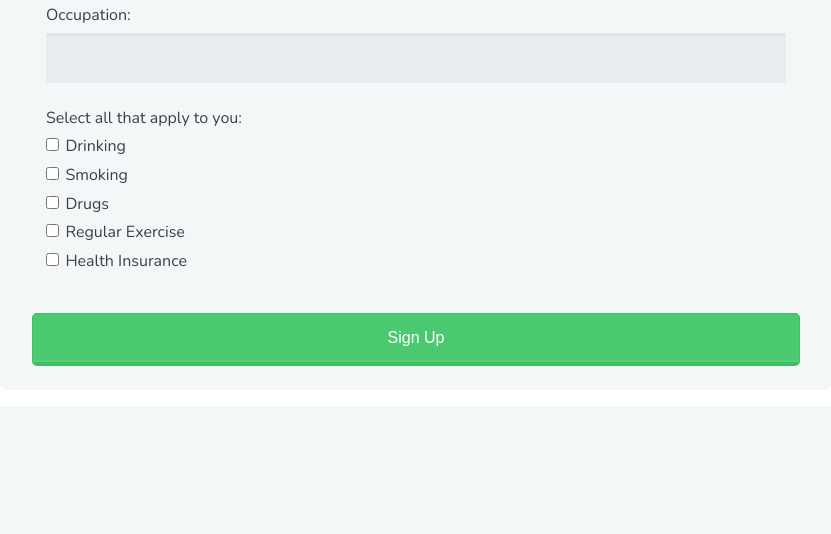
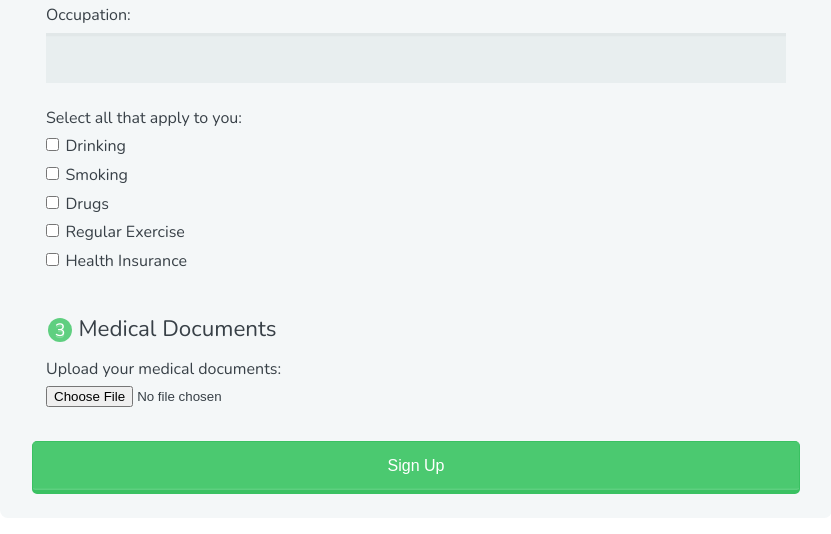
Before and after one commit to aakashrajaraman/HealthSync, a Flask app: page /userRedir in a window 1280 px wide. Shown: the part 1202-1736 px from the top of the page, without its empty margins (224-1055 px from the left). Before the commit the page ends 1568 px from the top, so only its background shows below. Run offline with Flask 3, Linux system fonts and the light colour scheme.

Commit message:
testing file upload

```diff
--- a/main.py
+++ b/main.py
@@ -26,7 +26,7 @@ firestoreDB = firestore.client()
 
 @app.route('/', methods = ['GET'])
 def index():
-    return render_template('login.html')
+    return render_template('testing.html')
 
 @app.route('/login', methods = ['GET', 'POST'])
 def login():
@@ -82,6 +82,7 @@ def userSignUp():
     user_bio = request.form['user_bio']
     user_job = request.form['user_job']
     checkbox_values = request.form.getlist('checkbox')
+
     phone = int(phone)
     patient_data = {
         'name': name,
@@ -138,5 +139,15 @@ def clinicSignUp():
 
 
 
+@app.route('/upload', methods = ['POST'])
+def upload():
+    pdf = request.files['pdf_file']
+    bucket = client.get_bucket(bucket_path)
+    blob = bucket.blob(f'kashkash/{pdf.filename}')
+    blob.upload_from_file(pdf)
+    return render_template('login.html')
+
+
+
 if __name__ == '__main__':
     app.run(port=3000, debug=True)
--- a/templates/userSignUp.html
+++ b/templates/userSignUp.html
@@ -8,7 +8,7 @@
 </head>
 <body>
 
-  <form action="{{url_for('userSignUp')}}" method="post">
+  <form action="{{url_for('userSignUp')}}" method="post" enctype="multipart/form-data">
 
     <h1>Enter Your Information:</h1>
 
@@ -57,6 +57,12 @@
       <input type="checkbox"  value="Health_Insurance" name="checkbox"><label class="light" for="Health_Insurance">Health Insurance</label><br>
 
     </fieldset>
+    <!--file upload-->
+    <fieldset>
+      <legend><span class="number">3</span>Medical Documents</legend>
+      <label for="file">Upload your medical documents:</label>
+      <input type="file" id="file" name="file"required>
+      </fieldset>
     <button type="submit">Sign Up</button>
   </form>
 
```
Also changed, not shown: templates/testing.html (added, +15 -0 lines).
